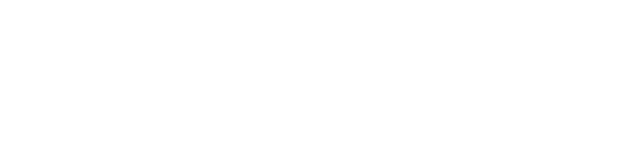
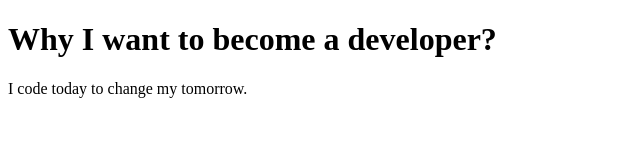
Before and after one commit to acciojob/why-software-Tazh-nik, a website: page main.html in a window 1280 px wide. Shown: the whole page, without its empty margins (0-640 px from the left). Drawn offline with Linux system fonts and the light colour scheme.

Commit message:
created a submission

```diff
--- a/main.html
+++ b/main.html
@@ -10,6 +10,8 @@
 	<!-- the entire body must be written by student -->
     <script type="text/javascript" src="./script.js">
 </script>
+	<h1>Why I want to become a developer?</h1>
+	<p>I code today to change my tomorrow.</p>
 
 </body>
 
```
